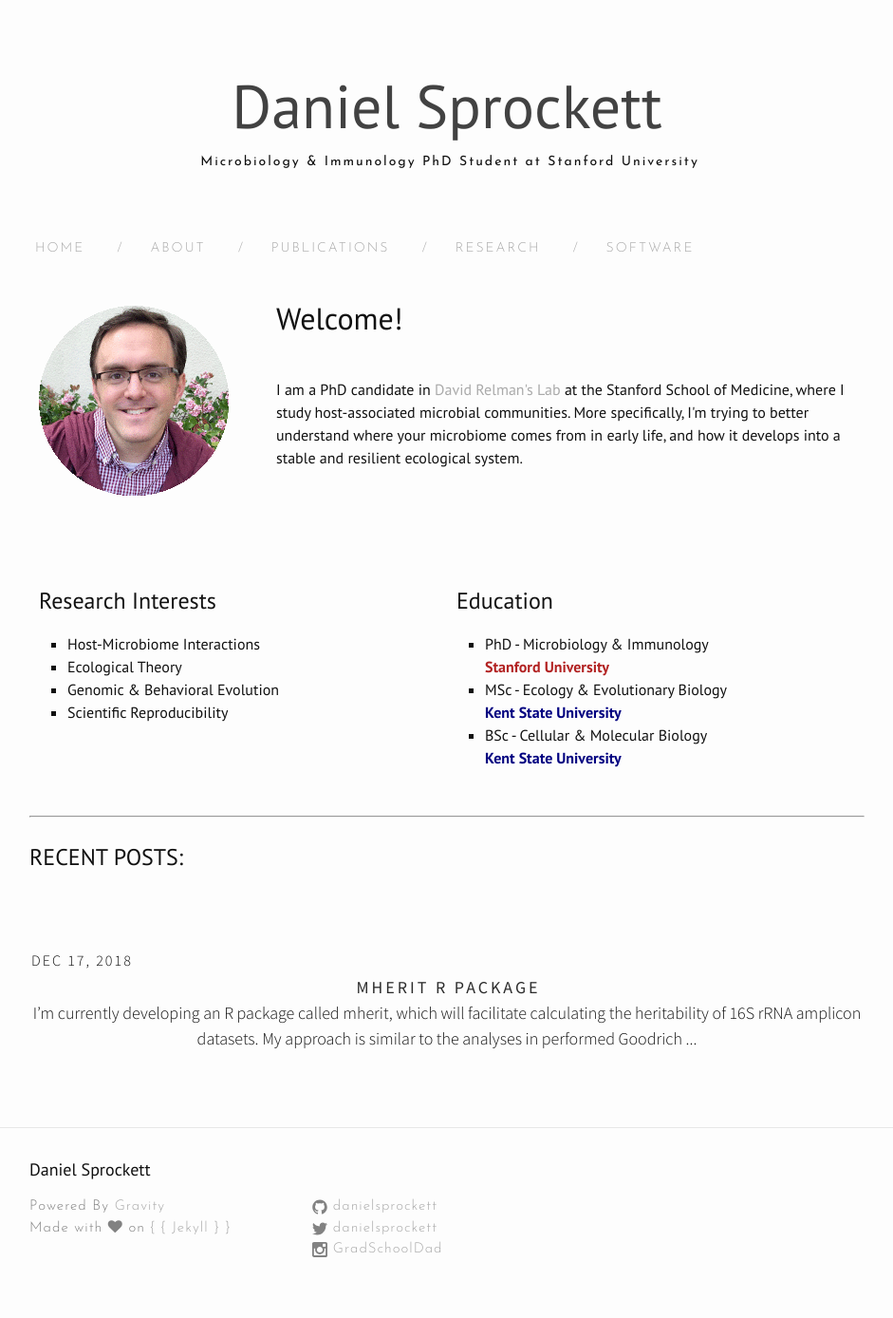
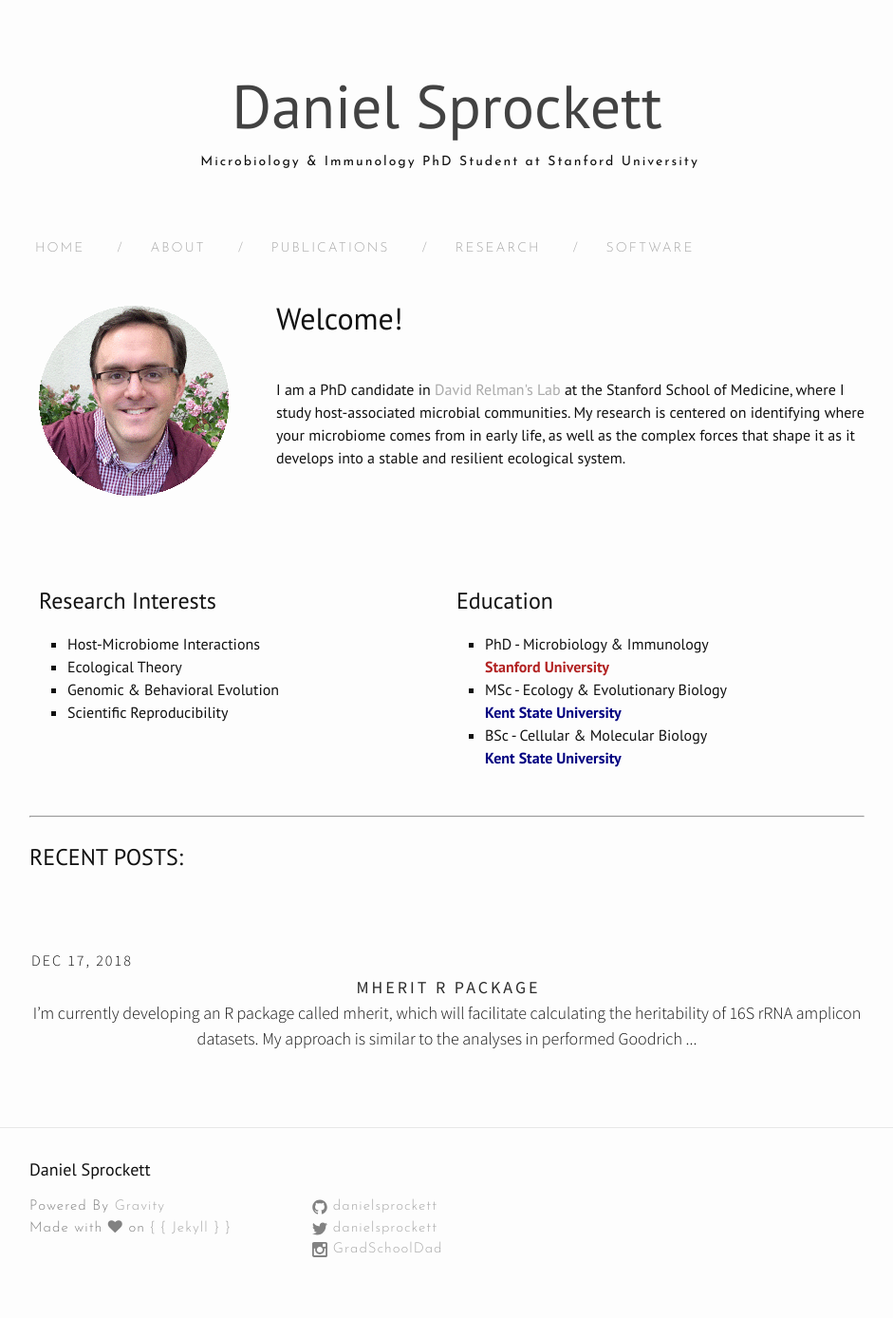
Before and after one commit to DanielSprockett/danielsprockett.github.io, a Jekyll site: the page built from index.html, in a window 1280 px wide. Shown: the whole page at 95% size, without its empty margins (169-1110 px from the left). Built offline with Jekyll 4.4.1, drawn with Linux system fonts in a browser that asks for light colours; nearby versions of some CDN libraries; the list of posts is cut into pages by our own code.

Commit message:
Update index.html

```diff
--- a/index.html
+++ b/index.html
@@ -8,7 +8,7 @@
   <br>
   <h1>Welcome!</h1>
   <br>
-  I am a PhD candidate in <a href="http://med.stanford.edu/relmanlab.html">David Relman's Lab</a> at the Stanford School of Medicine, where I study host-associated microbial communities. More specifically, I'm trying to better understand where your microbiome comes from in early life, and how it develops into a stable and resilient ecological system.
+  I am a PhD candidate in <a href="http://med.stanford.edu/relmanlab.html">David Relman's Lab</a> at the Stanford School of Medicine, where I study host-associated microbial communities. My research is centered on identifying where your microbiome comes from in early life, as well as the complex forces that shape it as it develops into a stable and resilient ecological system.
   <br>
 </p>
 <br>
```
